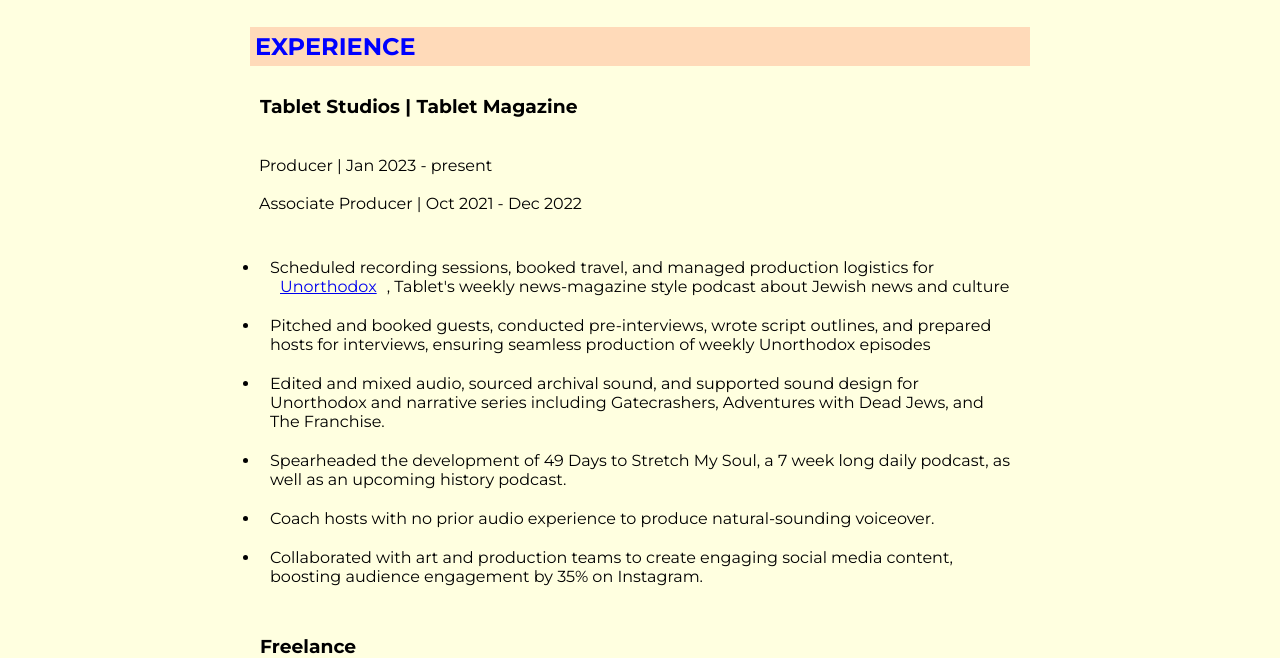
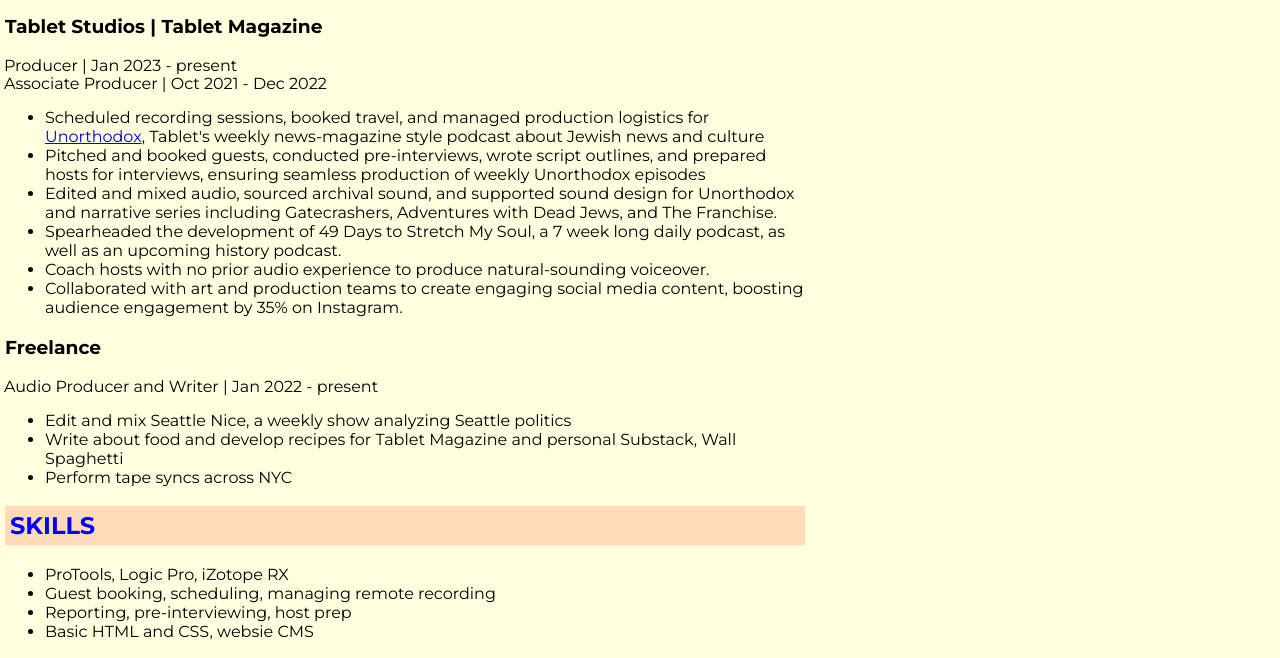
Before and after one commit to quinnwaller/resume, a plain HTML site: page index.html in a window 1280 px wide. Shown: the part 217-875 px from the top of the page. Drawn offline with Linux system fonts and the light colour scheme.

Commit message:
Update resume.css

```diff
--- a/resume.css
+++ b/resume.css
@@ -1,6 +1,6 @@
 * {
 	font-family: "Montserrat", sans-serif;
-	padding: 10px
+
 }
 
 div.header{
@@ -12,7 +12,7 @@
 }
 body {
 	background-color: lightyellow;
-	margin: auto;
+	margin: 5px;
 	max-width: 800px;
 }
 h2 {
```
